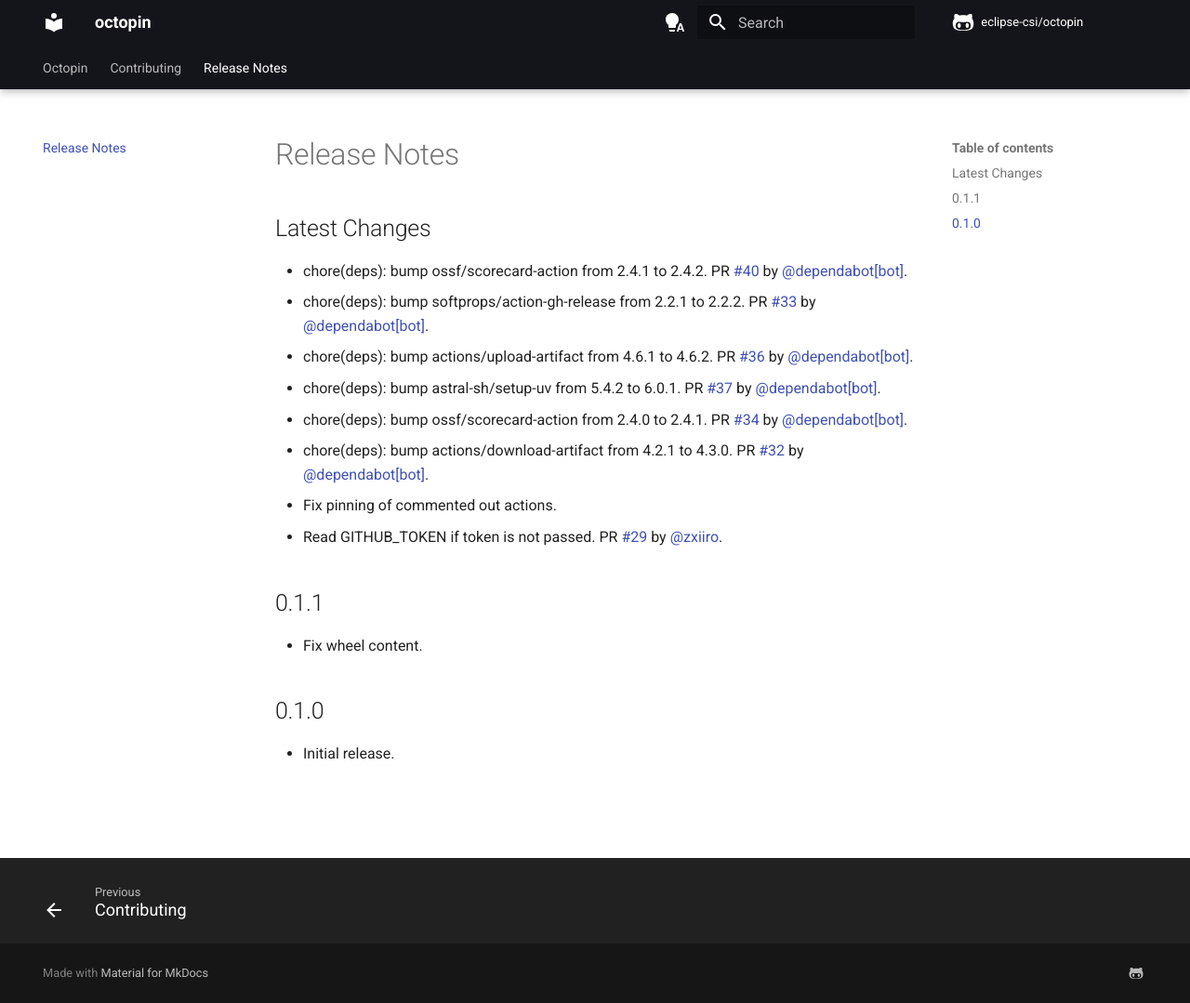
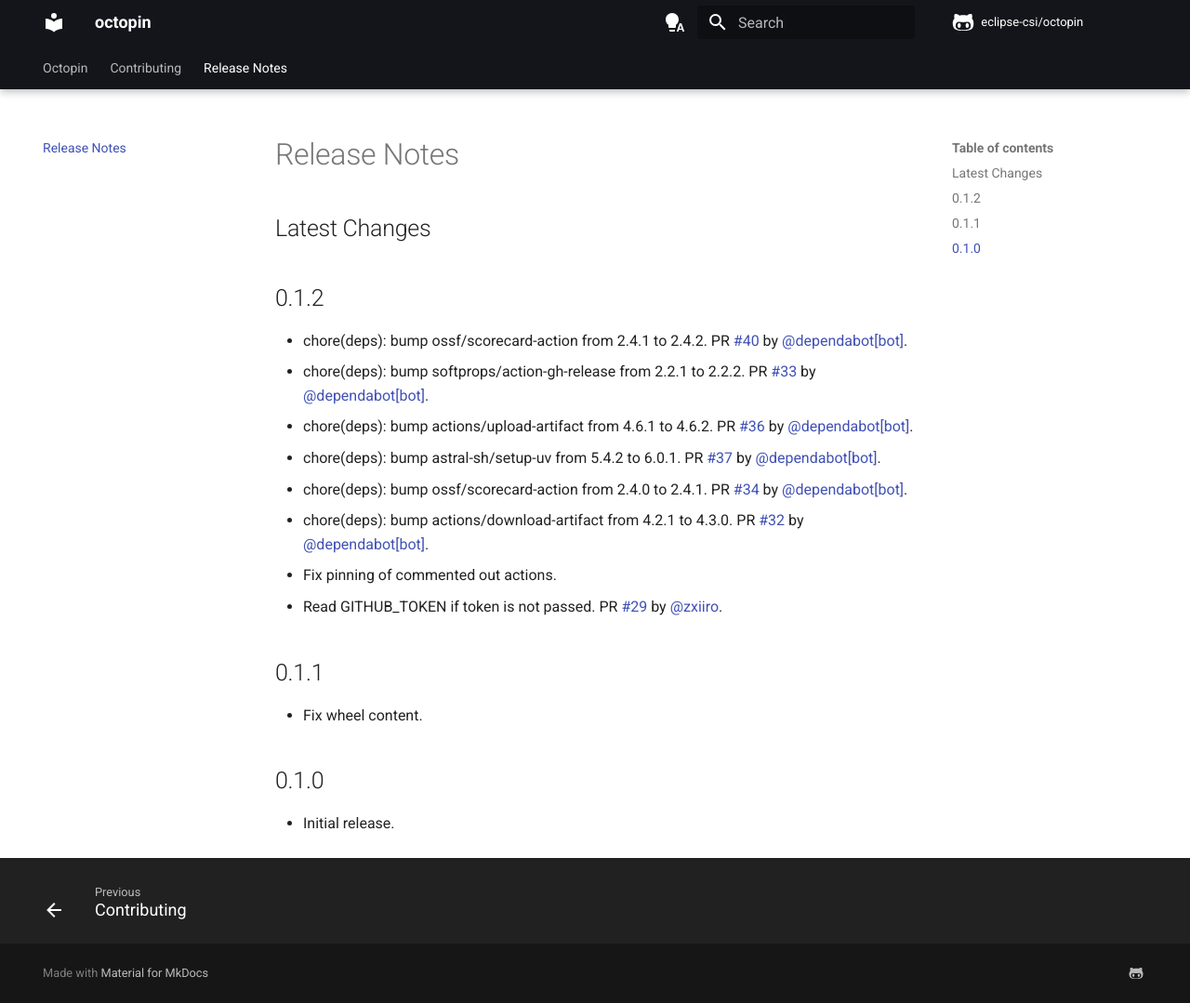
Before and after one commit to eclipse-csi/octopin, an MkDocs documentation site: the page built from docs/release-notes.md, in a window 1280 px wide and 1079 px high. Shown: the whole window at 93% size. Built offline with MkDocs 1.6.1 and Material for MkDocs 9.7.7, drawn with Linux system fonts in a browser that asks for light colours; comment, search, counter and statistics services are not loaded.

Commit message:
update release notes with latest release

```diff
--- a/docs/release-notes.md
+++ b/docs/release-notes.md
@@ -1,6 +1,9 @@
 # Release Notes
 
 ## Latest Changes
+
+
+## 0.1.2
 
 * chore(deps): bump ossf/scorecard-action from 2.4.1 to 2.4.2. PR [#40](https://github.com/eclipse-csi/octopin/pull/40) by [@dependabot[bot]](https://github.com/apps/dependabot).
 * chore(deps): bump softprops/action-gh-release from 2.2.1 to 2.2.2. PR [#33](https://github.com/eclipse-csi/octopin/pull/33) by [@dependabot[bot]](https://github.com/apps/dependabot).
```
